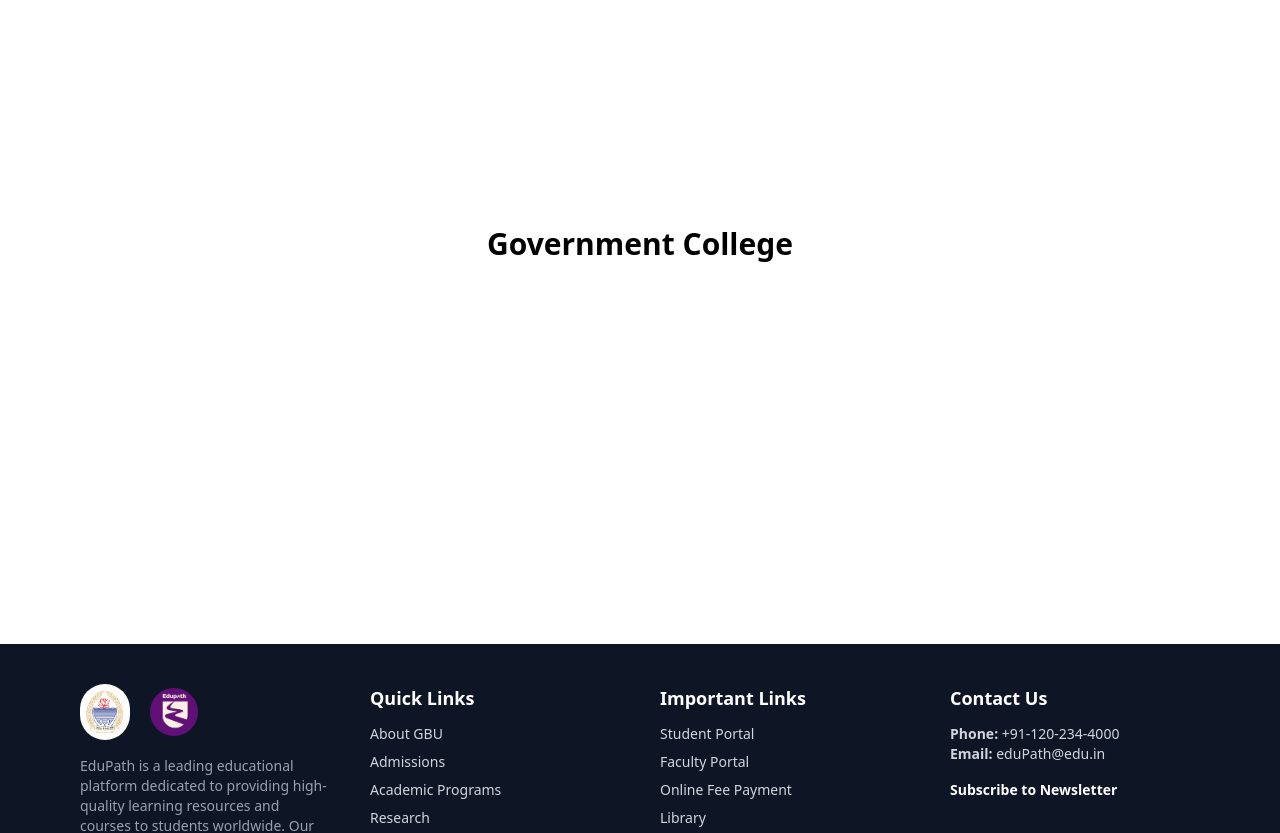
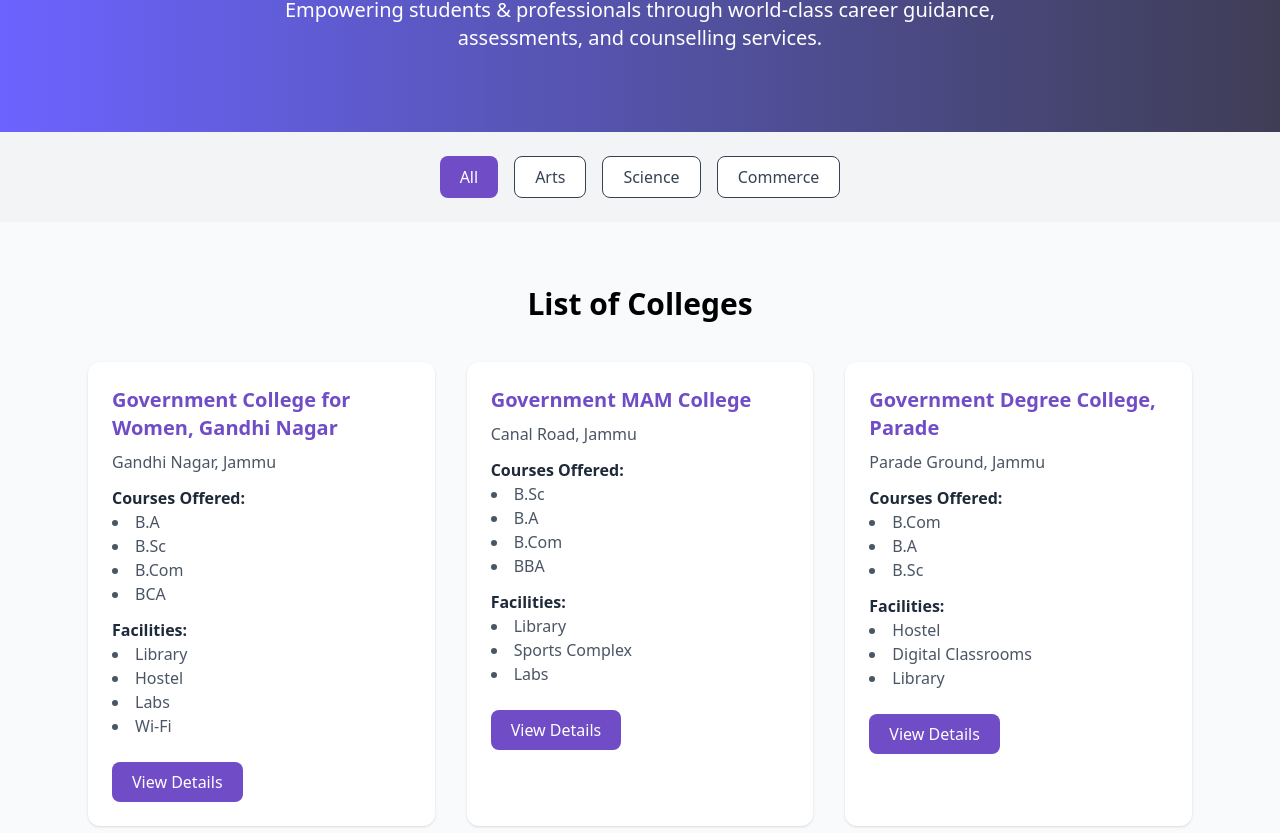
Before and after one commit to ashwanik0777/EduPath, a Next.js app: page /governmentCollege in a window 1280 px wide. Shown: the part 220-1053 px from the top of the page. Built offline with nearby package versions, Linux system fonts and the light colour scheme.

Commit message:
add GovernmentCollege file

```diff
--- /dev/null
+++ b/src/app/components/governmentCollege/CTAColleges.tsx
@@ -0,0 +1,18 @@
+export default function CTAColleges() {
+  return (
+    <section className="py-20 bg-gradient-to-r from-[#8B68D5] to-[#CD3A99] text-white text-center">
+      <div className="max-w-4xl mx-auto px-6">
+        <h2 className="text-3xl font-bold mb-6">Ready to Start Your Journey?</h2>
+        <p className="mb-8 text-lg">
+          Apply now to your preferred government college in Jammu and take the next step towards a bright career.
+        </p>
+        <a
+          href="/apply"
+          className="px-8 py-3 bg-yellow-400 text-black font-semibold rounded-lg hover:bg-yellow-300 transition"
+        >
+          Apply Now
+        </a>
+      </div>
+    </section>
+  )
+}
--- /dev/null
+++ b/src/app/components/governmentCollege/CollegeCard.tsx
@@ -0,0 +1,29 @@
+interface CollegeProps {
+  name: string
+  location: string
+  courses: string[]
+  facilities: string[]
+}
+
+export default function CollegeCard({ name, location, courses, facilities }: CollegeProps) {
+  return (
+    <div className="bg-white rounded-xl shadow hover:shadow-lg transition p-6">
+      <h3 className="text-xl font-bold mb-2 text-[#704DC6]">{name}</h3>
+      <p className="text-gray-600 mb-3">{location}</p>
+      <p className="font-semibold text-gray-800">Courses Offered:</p>
+      <ul className="list-disc list-inside text-gray-600 mb-3">
+        {courses.map((c, i) => <li key={i}>{c}</li>)}
+      </ul>
+      <p className="font-semibold text-gray-800">Facilities:</p>
+      <ul className="list-disc list-inside text-gray-600 mb-3">
+        {facilities.map((f, i) => <li key={i}>{f}</li>)}
+      </ul>
+      <a
+        href="/apply"
+        className="inline-block mt-3 px-5 py-2 bg-[#704DC6] text-white rounded-lg hover:bg-[#5b3bad]"
+      >
+        View Details
+      </a>
+    </div>
+  )
+}
--- /dev/null
+++ b/src/app/components/governmentCollege/CollegeList.tsx
@@ -0,0 +1,47 @@
+import CollegeCard from "./CollegeCard"
+
+const colleges = [
+  {
+    name: "Government College for Women, Gandhi Nagar",
+    location: "Gandhi Nagar, Jammu",
+    courses: ["B.A", "B.Sc", "B.Com", "BCA"],
+    facilities: ["Library", "Hostel", "Labs", "Wi-Fi"]
+  },
+  {
+    name: "Government MAM College",
+    location: "Canal Road, Jammu",
+    courses: ["B.Sc", "B.A", "B.Com", "BBA"],
+    facilities: ["Library", "Sports Complex", "Labs"]
+  },
+  {
+    name: "Government Degree College, Parade",
+    location: "Parade Ground, Jammu",
+    courses: ["B.Com", "B.A", "B.Sc"],
+    facilities: ["Hostel", "Digital Classrooms", "Library"]
+  },
+  {
+    name: "Government Degree College, Paloura",
+    location: "Paloura, Jammu",
+    courses: ["B.Sc", "B.A", "B.Com"],
+    facilities: ["Library", "Computer Lab"]
+  },
+]
+
+export default function CollegeList({ filter }: { filter: string }) {
+  const filtered = filter === "All"
+    ? colleges
+    : colleges.filter(c => c.courses.some(course => course.includes(filter)))
+
+  return (
+    <section className="py-16 bg-gray-50">
+      <div className="max-w-6xl mx-auto px-6">
+        <h2 className="text-3xl font-bold mb-10 text-center">List of Colleges</h2>
+        <div className="grid md:grid-cols-2 lg:grid-cols-3 gap-8">
+          {filtered.map((c, i) => (
+            <CollegeCard key={i} {...c} />
+          ))}
+        </div>
+      </div>
+    </section>
+  )
+}
--- /dev/null
+++ b/src/app/components/governmentCollege/FilterColleges.tsx
@@ -0,0 +1,26 @@
+"use client"
+import { useState } from "react"
+
+export default function FilterColleges({ onFilter }: { onFilter: (filter: string) => void }) {
+  const [selected, setSelected] = useState("All")
+
+  const filters = ["All", "Arts", "Science", "Commerce"]
+
+  return (
+    <div className="bg-gray-100 py-6">
+      <div className="max-w-6xl mx-auto px-6 flex flex-wrap gap-4 justify-center">
+        {filters.map((f) => (
+          <button
+            key={f}
+            onClick={() => { setSelected(f); onFilter(f) }}
+            className={`px-5 py-2 rounded-lg font-medium transition ${
+              selected === f ? "bg-[#704DC6] text-white" : "bg-white text-gray-700 border"
+            }`}
+          >
+            {f}
+          </button>
+        ))}
+      </div>
+    </div>
+  )
+}
--- a/src/app/governmentCollege/page.tsx
+++ b/src/app/governmentCollege/page.tsx
@@ -1,11 +1,19 @@
-import React from 'react'
+"use client"
+import { useState } from "react"
+import HeroSection from "../components/HeroSection"
+import FilterColleges from "@/app/components/governmentCollege/FilterColleges"
+import CollegeList from "@/app/components/governmentCollege/CollegeList"
+import CTAColleges from "@/app/components/governmentCollege/CTAColleges"
 
-const governmentCollege = () => {
+export default function CollegesPage() {
+  const [filter, setFilter] = useState("All")
+
   return (
-    <div className='min-h-screen flex items-center justify-center text-3xl font-bold'>
-      Government College
-    </div>
+    <main>
+      <HeroSection />
+      <FilterColleges onFilter={setFilter} />
+      <CollegeList filter={filter} />
+      <CTAColleges />
+    </main>
   )
 }
-
-export default governmentCollege
```
